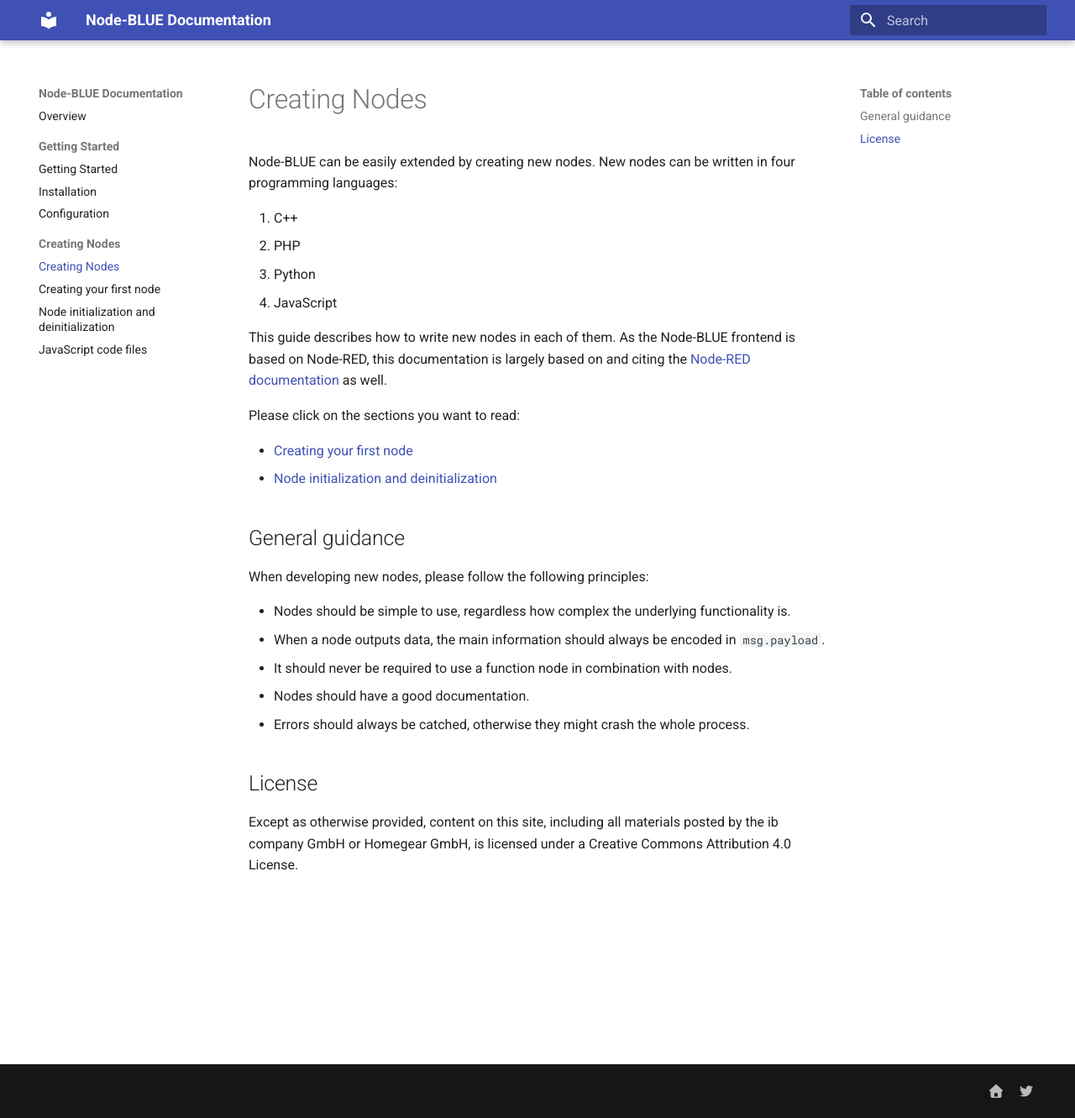
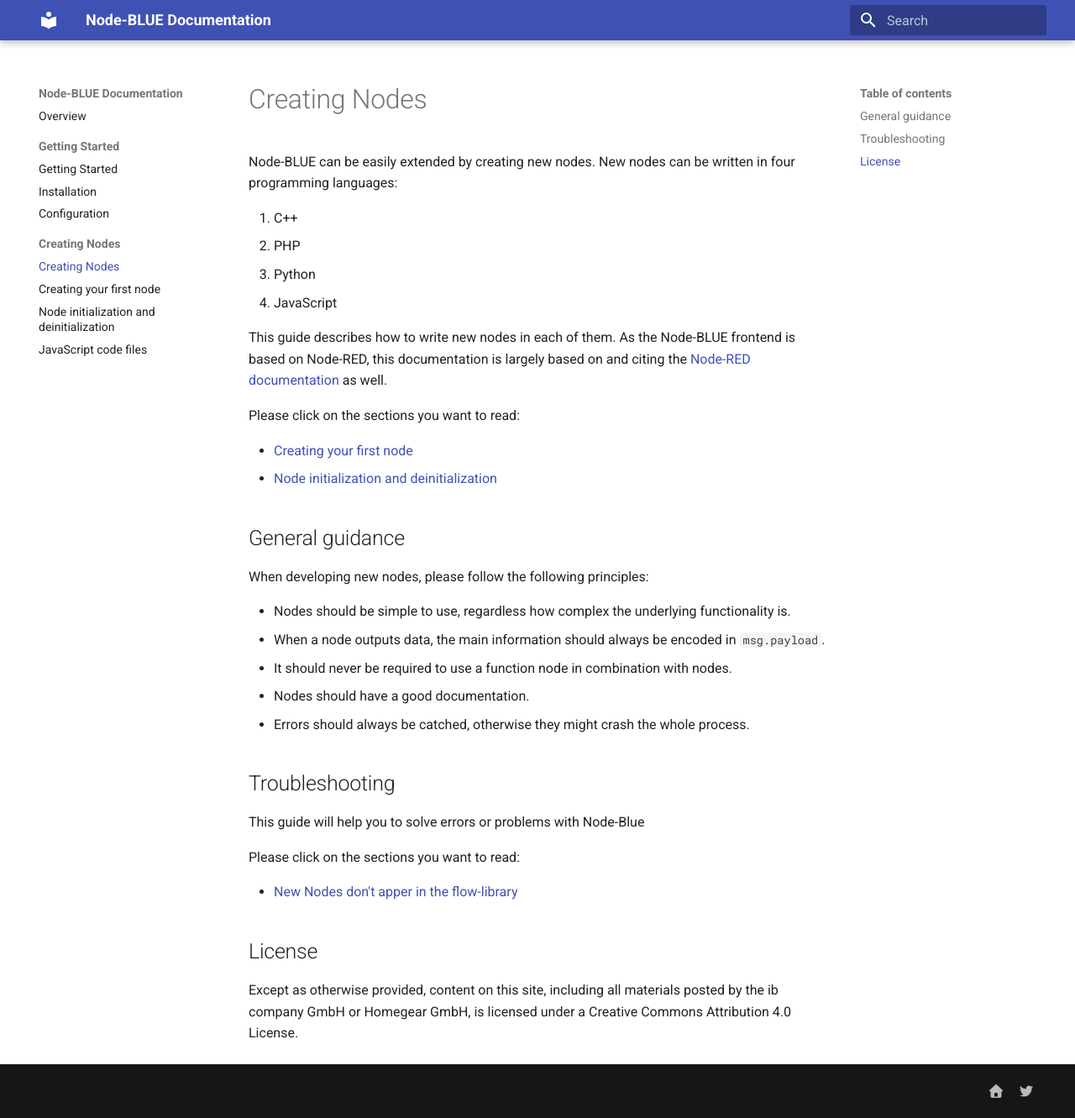
Before and after one commit to AdrianFishy/node-blue-doc, an MkDocs documentation site: the page built from docs/creating_nodes/index.md, in a window 1280 px wide and 1331 px high. Shown: the whole window at 84% size. Built offline with MkDocs 1.6.1 and Material for MkDocs 9.7.7, drawn with Linux system fonts in a browser that asks for light colours.

Commit message:
small changes

```diff
--- a/docs/creating_nodes/index.md
+++ b/docs/creating_nodes/index.md
@@ -24,6 +24,14 @@ When developing new nodes, please follow the following principles:
 * Nodes should have a good documentation.
 * Errors should always be catched, otherwise they might crash the whole process.
 
+## Troubleshooting
+
+This guide will help you to solve errors or problems with Node-Blue
+
+Please click on the sections you want to read:
+
+* [New Nodes don't apper in the flow-library](nodes_do_not_appear.md)
+
 ## License
 
 Except as otherwise provided, content on this site, including all materials posted by the ib company GmbH or Homegear GmbH, is licensed under a Creative Commons Attribution 4.0 License.
```
Also changed, not shown: docs/index.md (+0 -2 lines), docs/troubleshooting/index.md (deleted, +0 -7 lines), docs/creating_nodes/troubleshooting/nodes_do_not_appear.md (renamed from docs/troubleshooting/nodes_do_not_appear.md).
